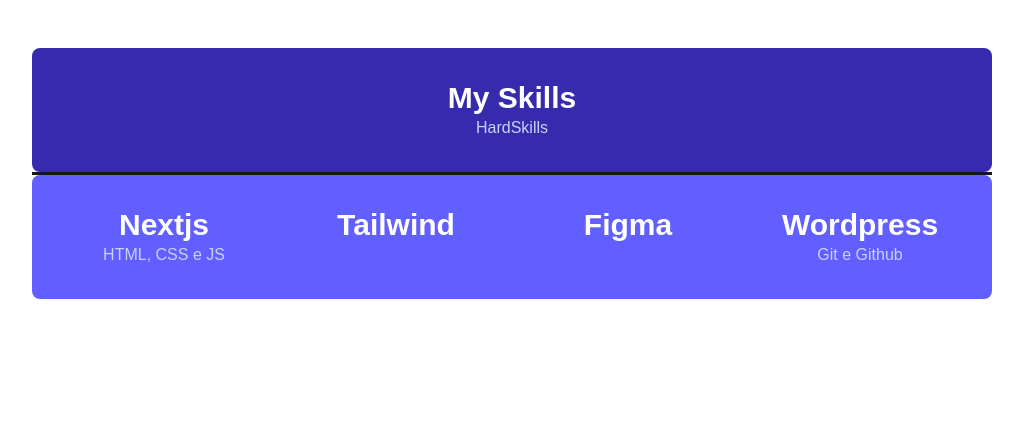
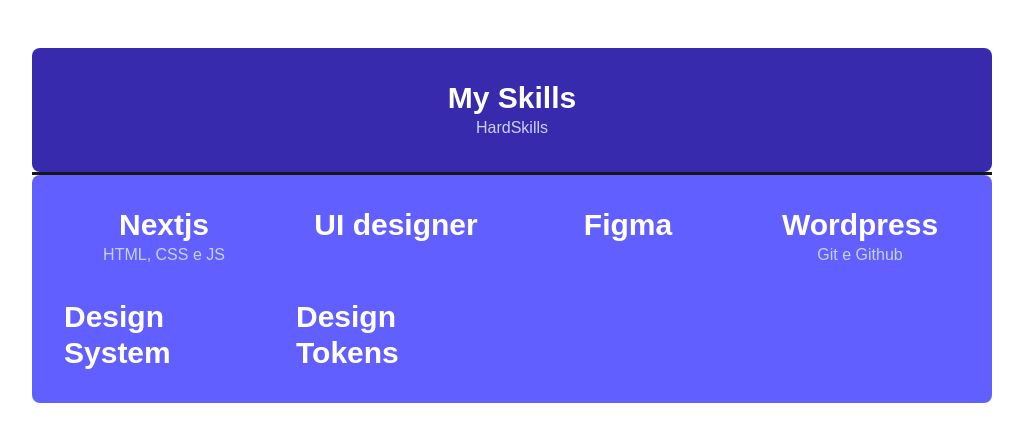
Before and after one commit to emillyhorta/emillyhorta.github.io, a Next.js app: page /Skills in a window 1280 px wide. Shown: the top 442 px of the page, without its empty margins (128-1151 px from the left). Built offline with nearby package versions, Linux system fonts and the light colour scheme.

Commit message:
Update Skills.tsx

```diff
--- a/src/pages/Skills.tsx
+++ b/src/pages/Skills.tsx
@@ -29,7 +29,7 @@
 
           <div className="flex flex-col items-center">
             <div className="text-xl font-bold text-white sm:text-2xl md:text-3xl">
-              Tailwind
+              UI designer
             </div>
           </div>
 
@@ -47,6 +47,19 @@
               Git e Github
             </div>
           </div>
+
+        <div className="flex flex-col items-center">
+            <div className="text-xl font-bold text-white sm:text-2xl md:text-3xl">
+              Design System
+            </div>
+          </div>
+
+          <div className="flex flex-col items-center">
+            <div className="text-xl font-bold text-white sm:text-2xl md:text-3xl">
+              Design Tokens
+            </div>
+          </div>
+
         </div>
       </div>
     </div>
```
